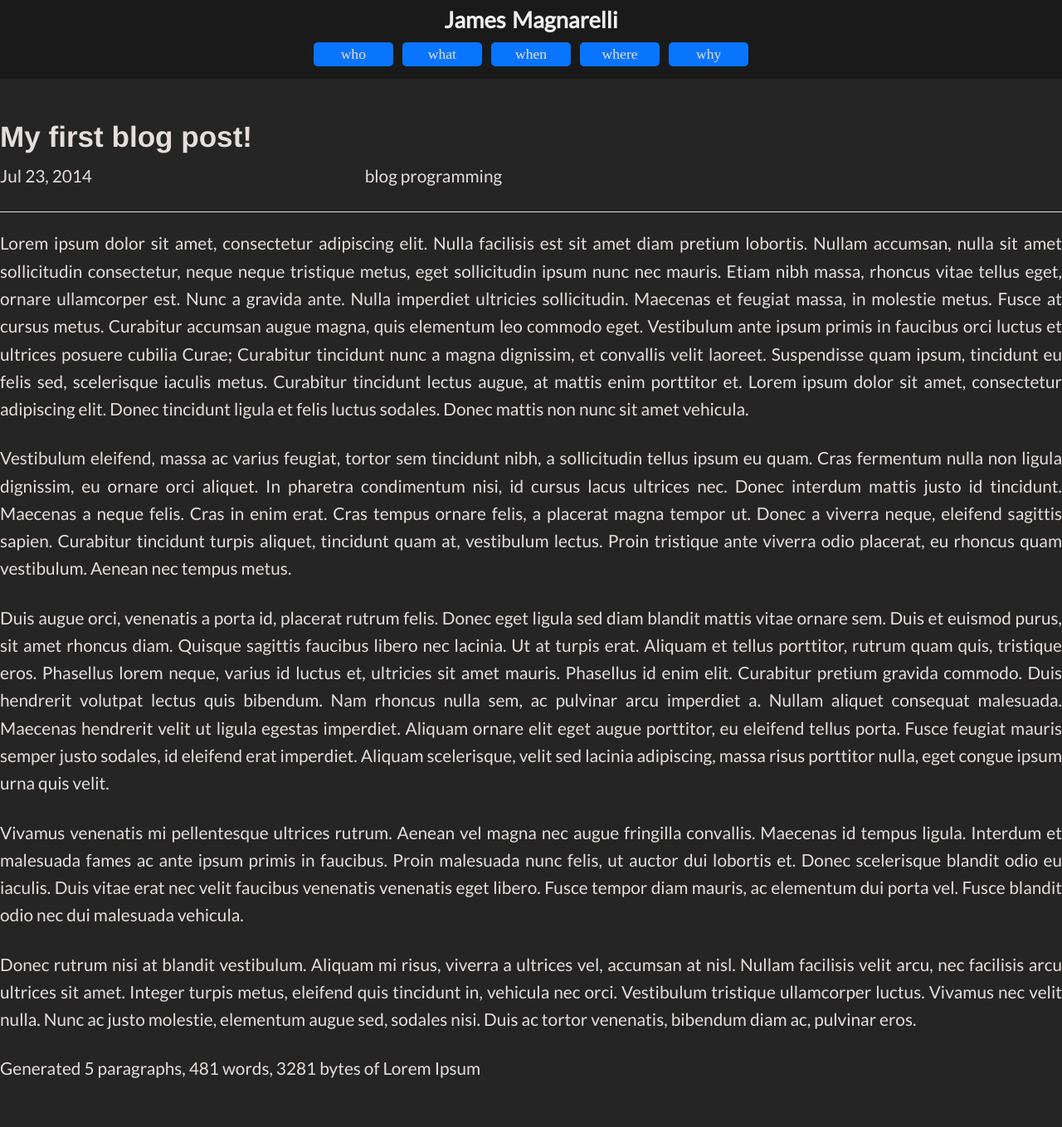
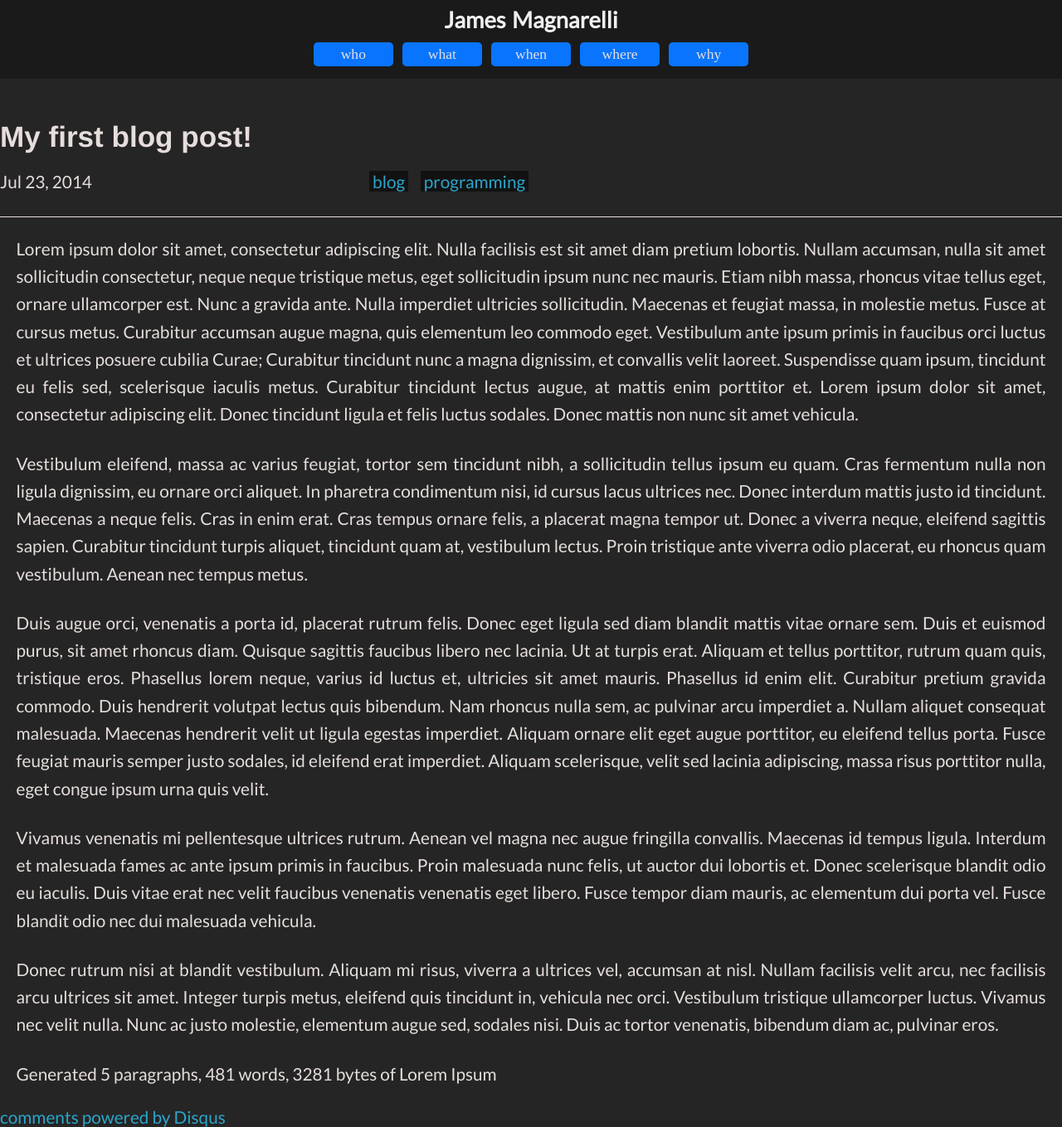
Before and after one commit to jmagnare/magnarelli.org, a Jekyll site: the page built from _posts/2014-07-23-welcome-to-jekyll.markdown, in a window 1280 px wide. Shown: the whole page at 83% size. Built offline with Jekyll 4.4.1, drawn with Linux system fonts in a browser that asks for light colours; nearby versions of some CDN libraries; some web fonts are replaced; comment, search, counter and statistics services are not loaded; before the commit the page ends 1331 px from its top, so only the background shows below that.

Commit message:
Fix category links in posts and post styling

```diff
--- /dev/null
+++ b/_includes/comment_infrastructure.html
@@ -0,0 +1,14 @@
+<div id="disqus_thread"></div>
+<script type="text/javascript">
+    /* * * CONFIGURATION VARIABLES: EDIT BEFORE PASTING INTO YOUR WEBPAGE * * */
+    var disqus_shortname = 'magnarelli'; // required: replace example with your forum shortname
+
+    /* * * DON'T EDIT BELOW THIS LINE * * */
+    (function() {
+        var dsq = document.createElement('script'); dsq.type = 'text/javascript'; dsq.async = true;
+        dsq.src = '//' + disqus_shortname + '.disqus.com/embed.js';
+        (document.getElementsByTagName('head')[0] || document.getElementsByTagName('body')[0]).appendChild(dsq);
+    })();
+</script>
+<noscript>Please enable JavaScript to view the <a href="http://disqus.com/?ref_noscript">comments powered by Disqus.</a></noscript>
+<a href="http://disqus.com" class="dsq-brlink">comments powered by <span class="logo-disqus">Disqus</span></a>
--- a/_layouts/post.html
+++ b/_layouts/post.html
@@ -11,17 +11,24 @@ layout: default
           <h3>{{ page.title }}</h3>
         </div>
       </div>
-      <div class="row">
+      <div class="row post-information">
       	<p class="meta large-4 columns">{{ page.date | date: "%b %-d, %Y" }}{% if page.author %} • {{ page.author }}{% endif %}{% if page.meta %} • {{ page.meta }}{% endif %}</p>
-      	<p class="large-8 columns right">{{page.categories | join ' '}}</p>
+      	<p class="large-8 columns right">
+          {% for category in page.categories %}
+          <a class="blog-category-link" href="{{ site.baseurl }}blog/categories/{{ category }}">{{ category }}</a>
+          {% endfor %}
+        </p>
       </div>
     </header>
   </div>
   <br>
   <div class="row">
-    <article class="post-content">
+    <article class="post-content large-12 columns">
     {{ content }}
     </article>
   </div>
 
+  <div class='row'>
+    {% include comment_infrastructure.html %}
+  </div>
 </div>
```
